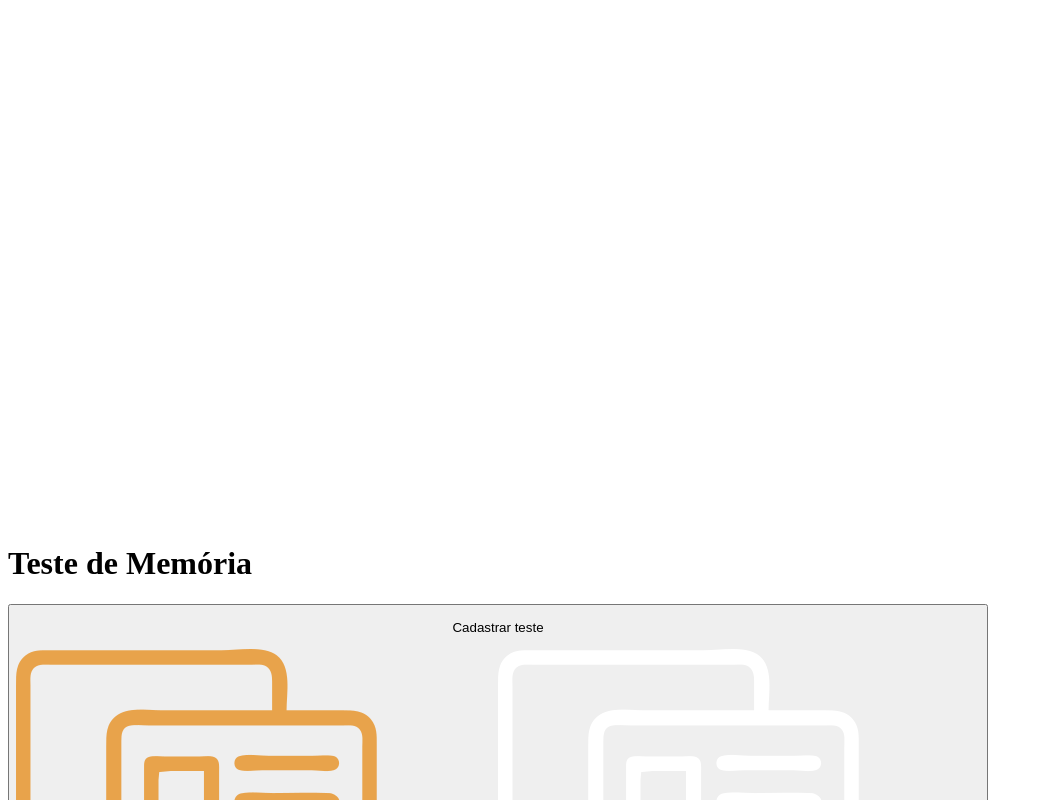
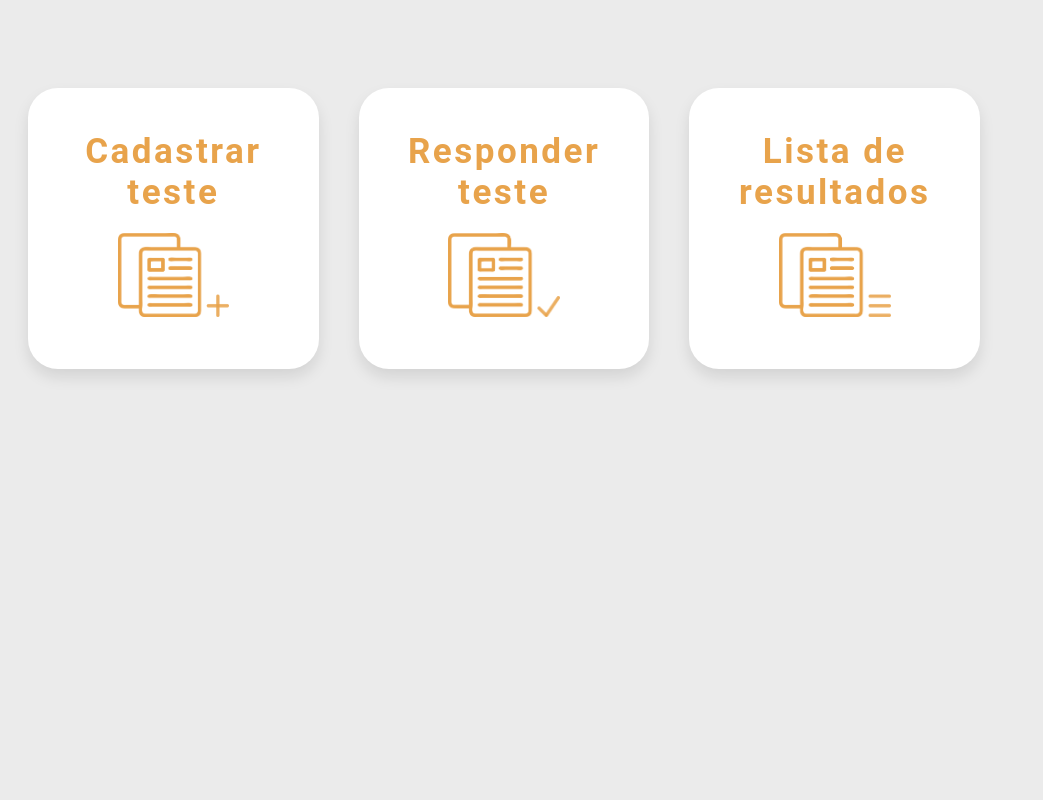
Before and after one commit to DanielJunkes/ProjetoWeb2, a React (Create React App) app: page / in a window 1280 px wide. Shown: the top 800 px of the page, without its empty margins (0-1043 px from the left). Built offline with nearby package versions, Linux system fonts and the light colour scheme.

Commit message:
css home funcionando

```diff
--- a/src/App.js
+++ b/src/App.js
@@ -9,13 +9,7 @@ import Botao from "./components/botoes"
 function App() {
   return (
     <div className="App">
-     <Header/>
      <Home/>
-     <Resultado/>
-     <Pergunta/>
-     <Cadastro/>
-     <Login/>
-     <Botao/>
     </div>
   );
 }
--- a/src/components/home/style.css
+++ b/src/components/home/style.css
@@ -0,0 +1,106 @@
+/* padrão todas as telas */
+
+body{
+    background-color: rgb(235,235,235);
+    display: flex;
+    justify-content: center;
+}
+
+.conteudo{
+    background-color: #131f2f;
+    width: 99%;
+    text-align: center;
+    border-radius: 30px;
+    box-shadow: 0px 8px 15px rgba(0, 0, 0, 0.1);
+}
+
+.header{
+    display: flex;
+    align-items: center;
+    justify-content: center;
+}
+
+.logo{
+    width: 70px;
+    margin-right: 10px;
+}
+
+.titulo{
+    background-color: #131f2f;
+    color: white;
+    padding: 15px 5px 15px 5px;
+    font-size: 40px;
+    font-family: 'Roboto', sans-serif;
+    font-weight: 500;
+    letter-spacing: 2.5px;
+    border-radius: 30px;
+}
+
+.containerConteudo{
+    background-color: white;
+    border-radius: 30px;
+}
+
+/* código específico */
+
+.containerBotoes, button{
+    background-color: white;
+    border-radius: 30px;
+}
+
+.containerBotoes{
+    display: flex;
+    justify-content: space-around;
+}
+
+button{
+    color: #e8a34b;
+    width: 23%;
+    aspect-ratio: auto 1 / 1;
+    margin: 80px 20px 80px 20px;
+    font-family: 'Roboto', sans-serif;
+    letter-spacing: 2.5px;
+    font-size: 35px;
+    font-weight: 600;
+    border-style: none;
+    transition: all 0.3s ease 0s;
+    cursor: pointer;
+    outline: none;
+    box-shadow: 0px 8px 15px rgba(0, 0, 0, 0.1);
+}
+
+button:hover {
+    background-color: #e8a34b;
+    color: #fff;
+    box-shadow: 0px 15px 20px #c68c41;
+    transform: translateY(-7px);
+}
+
+button:hover .hoverImg{
+    display: inline;
+}
+
+button:hover .imgBtn{
+    display: none;
+}
+
+.hoverImg{
+    top: 0;
+    left: 0;
+    display: none;
+}
+
+img{
+    width: 40%;
+    padding: 10px;
+}
+
+p{
+    margin: 0;
+    padding: 10px;
+}
+
+.textoMargin{
+    width: 200px;
+    margin: auto;
+}
```
Also changed, not shown: 1 other file (tests, documents, lock files or other folders).
